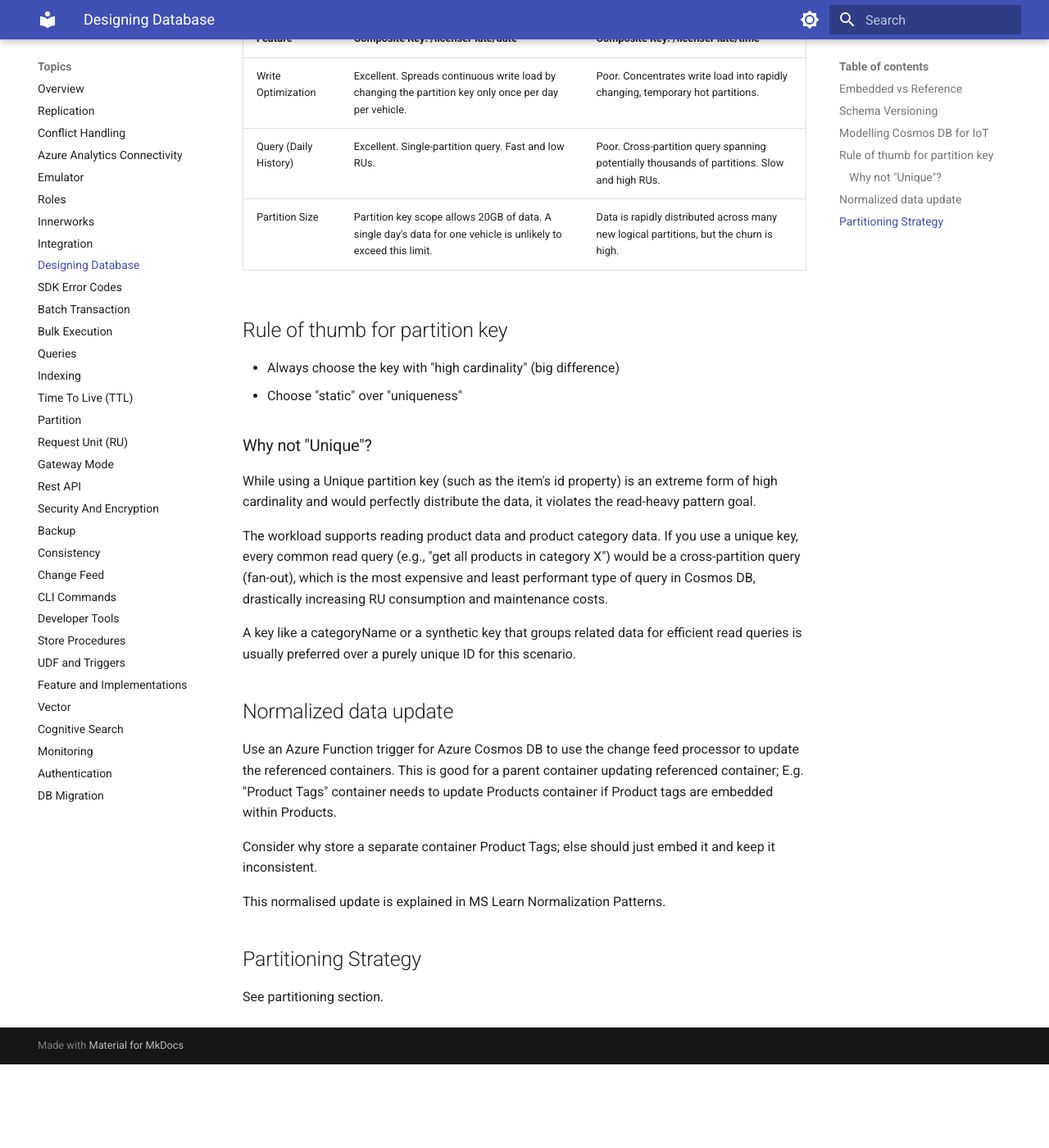
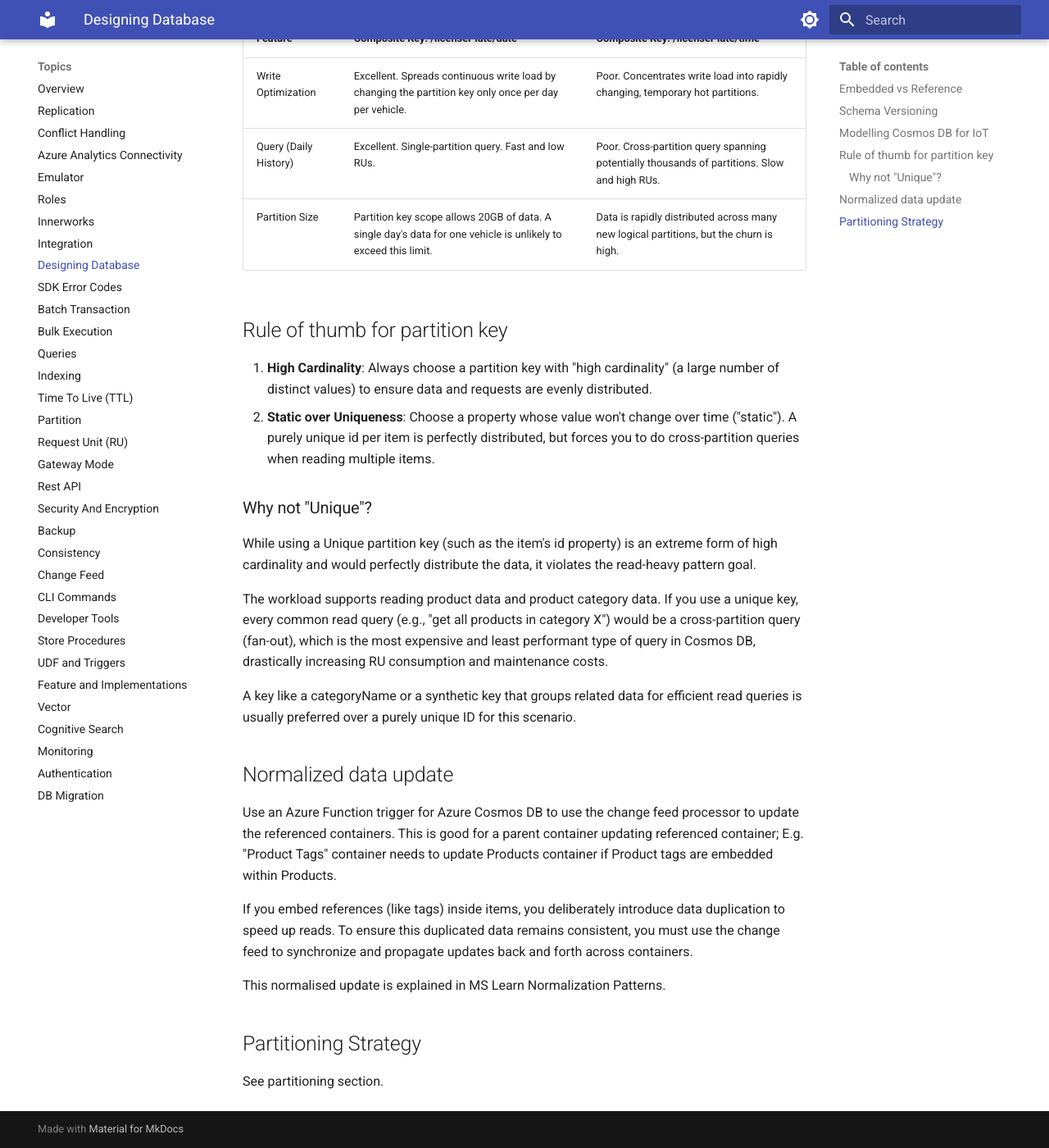
Before and after one commit to yoonghan/Azure-Cosmos-DB-DP-420, an MkDocs documentation site: the page built from docs/10. Designing Database.md, in a window 1280 px wide and 1400 px high, scrolled down 1961 px. Shown: the whole window at 82% size. Built offline with MkDocs 1.6.1 and Material for MkDocs 9.7.7, drawn with Linux system fonts in a browser that asks for light colours; before the commit the page ends 3259 px from its top, so only the background shows below that.

```diff
--- a/docs/10. Designing Database.md
+++ b/docs/10. Designing Database.md
@@ -53,8 +53,8 @@ Which two properties should you use for the partition key? Each correct answer p
 
 ## Rule of thumb for partition key
 
-- Always choose the key with "high cardinality" (big difference)
-- Choose "static" over "uniqueness"
+1. **High Cardinality**: Always choose a partition key with "high cardinality" (a large number of distinct values) to ensure data and requests are evenly distributed.
+2. **Static over Uniqueness**: Choose a property whose value won't change over time ("static"). A purely unique id per item is perfectly distributed, but forces you to do cross-partition queries when reading multiple items.
 
 ### Why not "Unique"?
 While using a Unique partition key (such as the item's id property) is an extreme form of high cardinality and would perfectly distribute the data, it violates the read-heavy pattern goal.
@@ -67,7 +67,7 @@ A key like a categoryName or a synthetic key that groups related data for effici
 
 Use an Azure Function trigger for Azure Cosmos DB to use the change feed processor to update the referenced containers. This is good for a parent container updating referenced container; E.g. "Product Tags" container needs to update Products container if Product tags are embedded within Products.
 
-Consider why store a separate container Product Tags; else should just embed it and keep it inconsistent.
+If you embed references (like tags) inside items, you deliberately introduce data duplication to speed up reads. To ensure this duplicated data remains consistent, you must use the change feed to synchronize and propagate updates back and forth across containers.
 
 This normalised update is explained in MS Learn Normalization Patterns.
 
```
Also changed, not shown: docs/11. SDK Errors Codes.md (+3 -3 lines), docs/12. Batch Transaction.md (+2 -2 lines), docs/13. Bulk Execution.md (+2 -2 lines), docs/9. Integration.md (+6 -5 lines).
